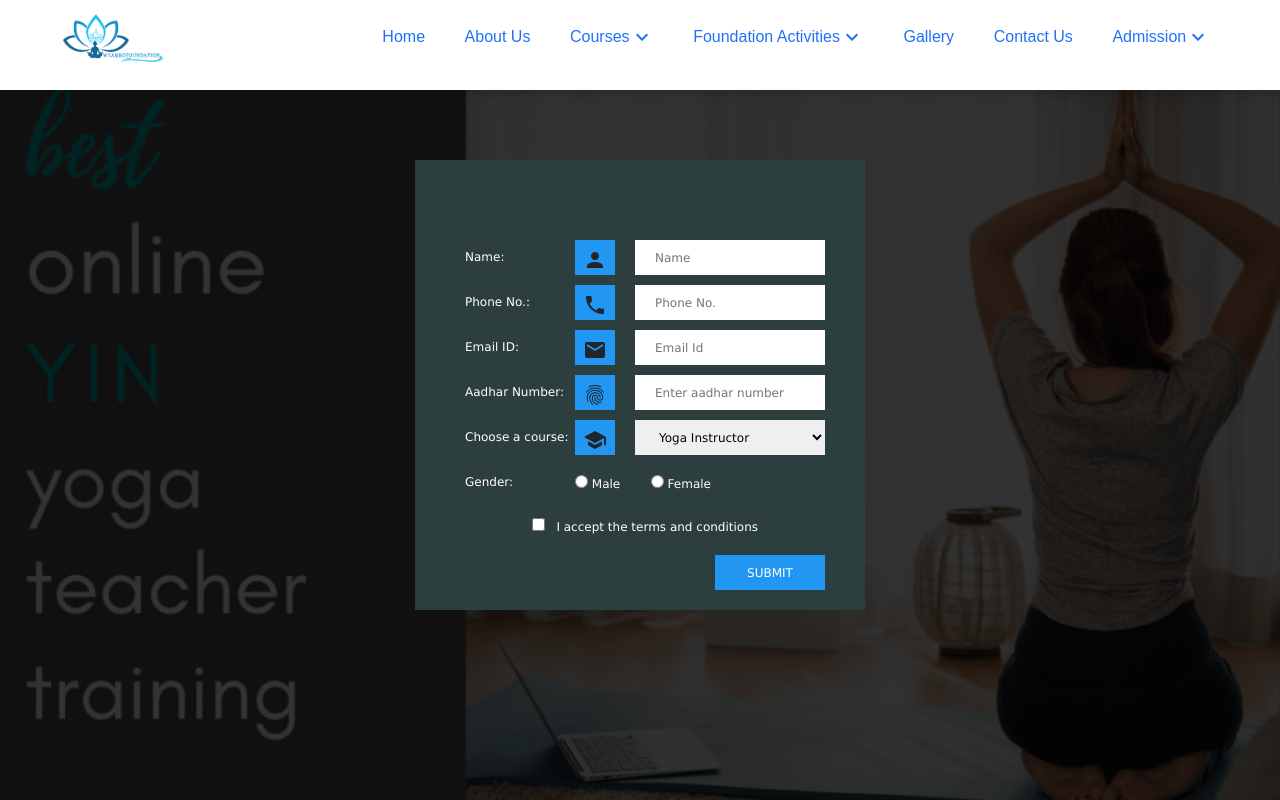
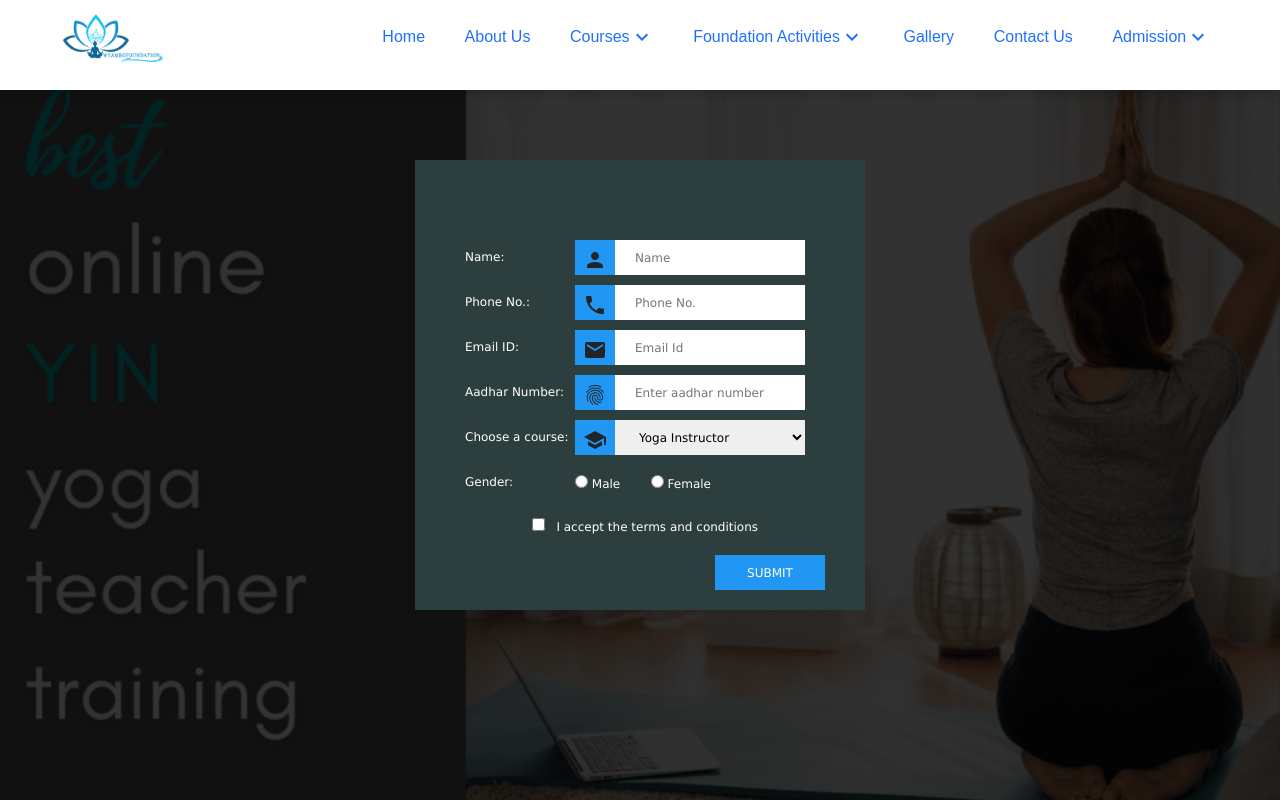
Before and after one commit to watchayush/startupWyamro, a React (Create React App) app: page /admissionForm in a window 1280 px wide. Shown: the top 800 px of the page. Built offline with nearby package versions, Linux system fonts and the light colour scheme.

Commit message:
reverting some changes

```diff
--- a/src/components/organisms/Gallery/AdmissionForm/AdmissionForm.css
+++ b/src/components/organisms/Gallery/AdmissionForm/AdmissionForm.css
@@ -19,7 +19,7 @@
 }
 
 .fr {
-  float: right;
+  /* float: right; */
 }
 
 .clr {
```
